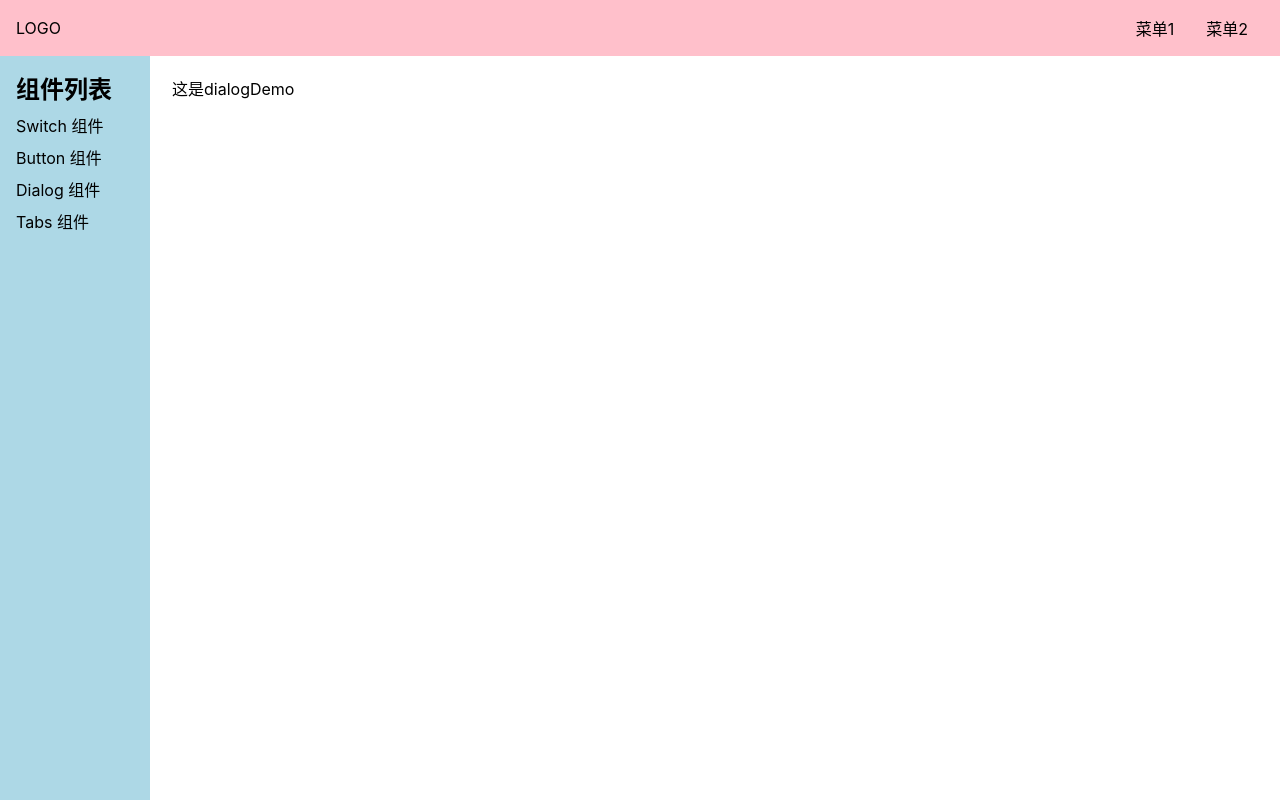
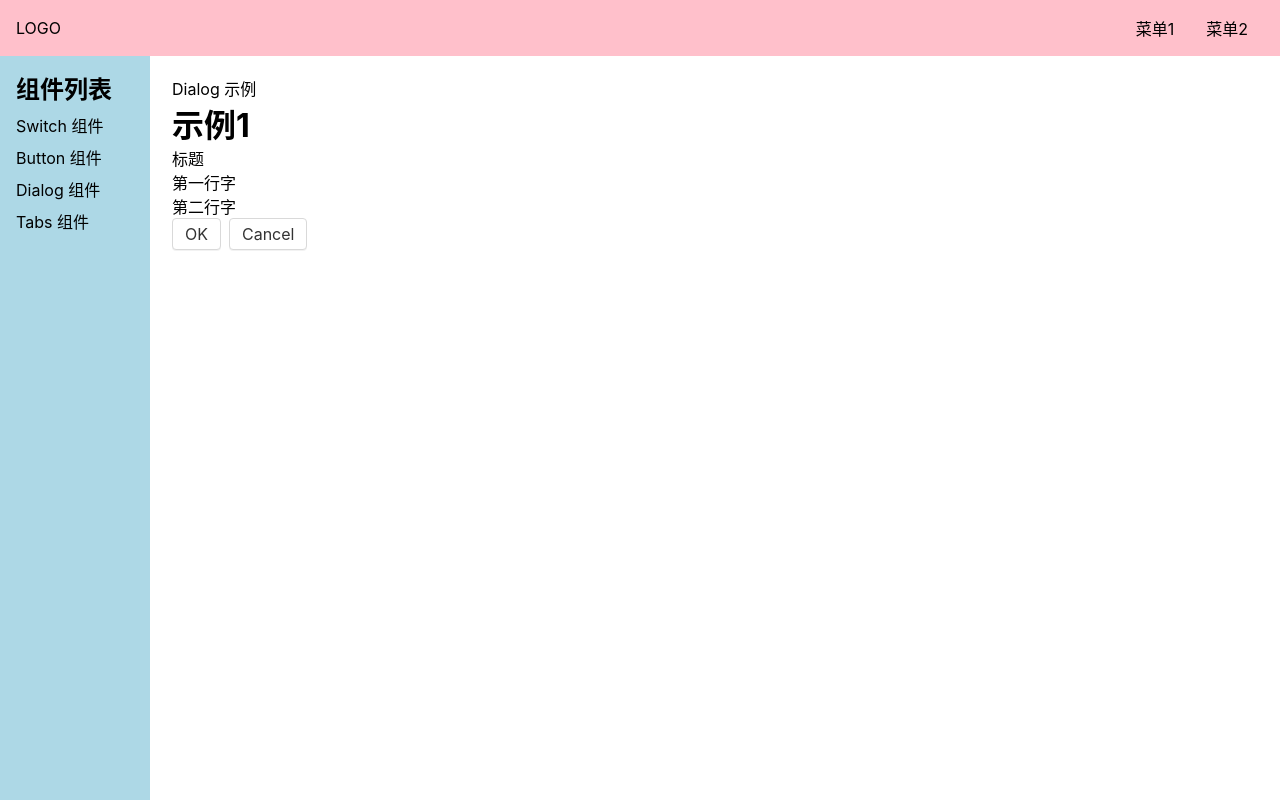
Before and after one commit to czc2222/Just-ui-1, a Vue app: page /#/doc/dialog in a window 1280 px wide. Built offline with nearby package versions, Linux system fonts and the light colour scheme.

Commit message:
创建 Dialog 组件

```diff
--- a/src/components/DialogDemo.vue
+++ b/src/components/DialogDemo.vue
@@ -1,8 +1,15 @@
 <template>
-  <div>这是dialogDemo</div>
+  <div>Dialog 示例</div>
+  <h1>示例1</h1>
+  <Dialog/>
 </template>
 <script lang="ts">
-
+import Dialog from '../lib/Dialog.vue'
+export default {
+  components:{
+    Dialog,
+  }
+}
 </script>
 
 <style lang="scss" scoped>
--- /dev/null
+++ b/src/lib/Dialog.vue
@@ -0,0 +1,23 @@
+<template>
+  <div class="dialog-overlay"></div>
+  <div class="dialog-wrapper">
+    <header>标题</header>
+    <main>
+      <p>第一行字</p>
+      <p>第二行字</p>
+    </main>
+    <footer>
+      <Button>OK</Button>
+      <Button>Cancel</Button>
+    </footer>
+  </div>
+</template>
+
+<script lang="ts">
+import Button from './Button.vue'
+export default {
+  components: {
+    Button
+  }
+}
+</script>
```
